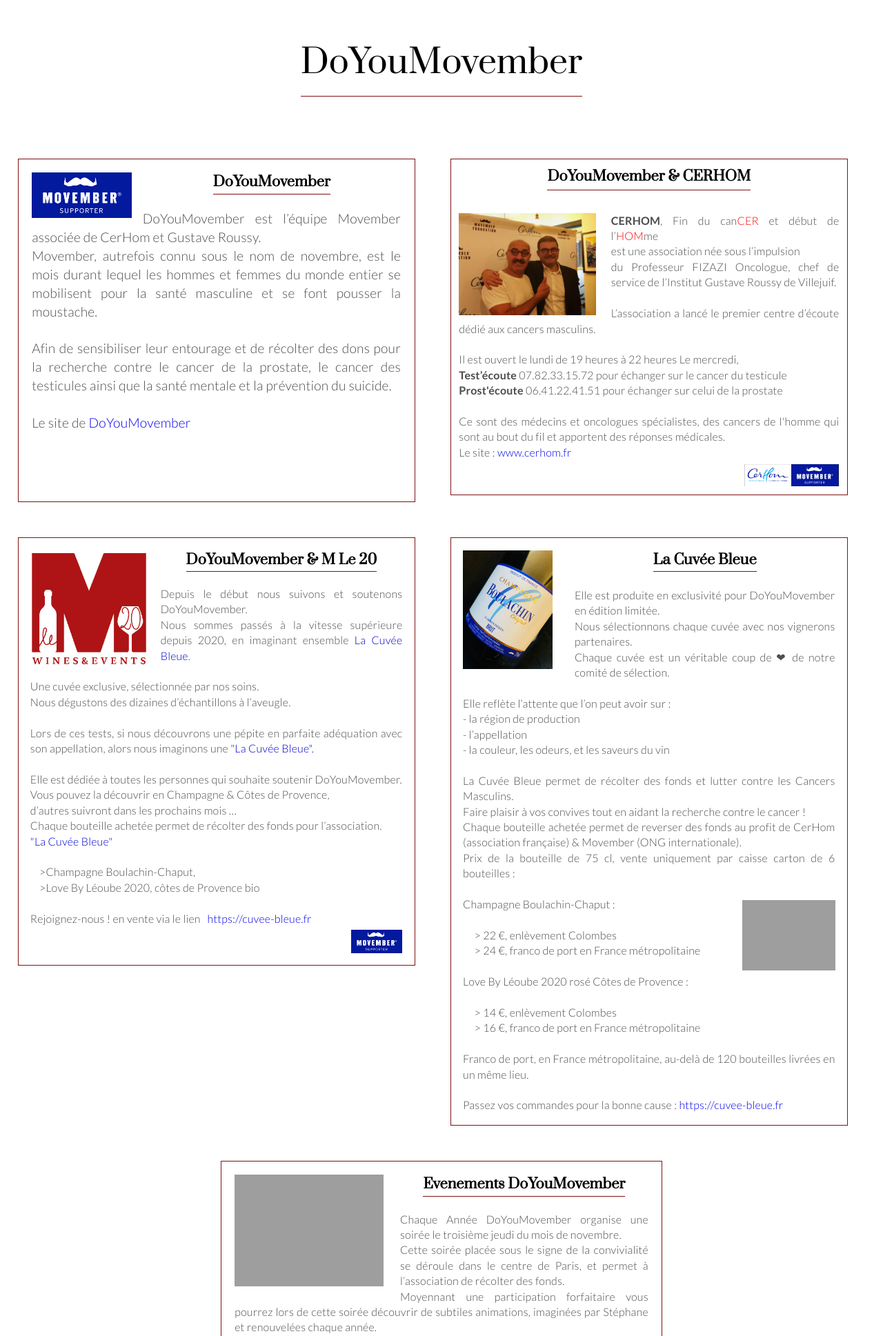
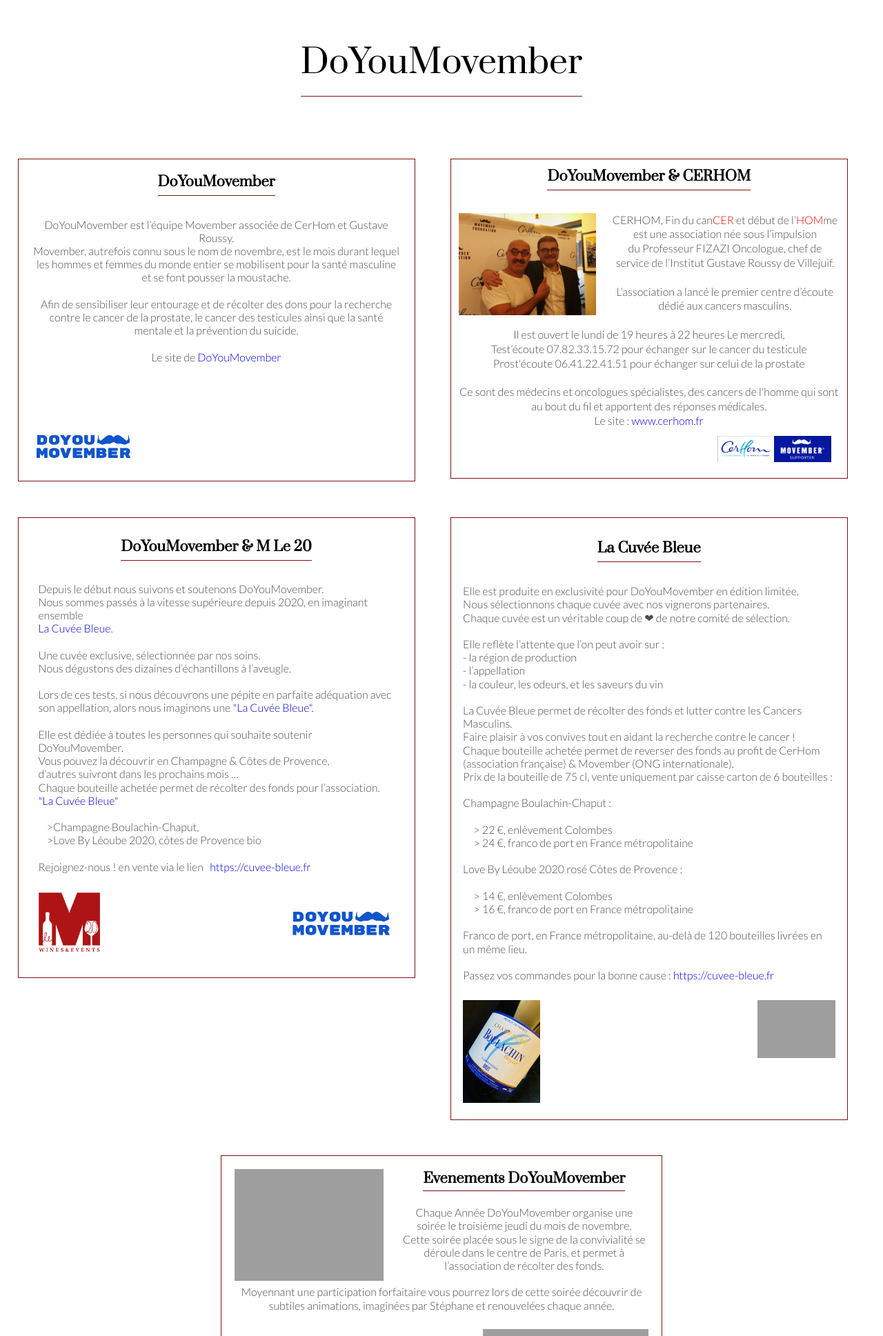
Before and after one commit to robLittiere/Mle20, a PHP site: page /public/Partenariat/movember/movember.php in a window 1280 px wide. Shown: the part 316-2253 px from the top of the page at 69% size. Run offline with PHP 8.4, Linux system fonts and the light colour scheme; some libraries are stand-ins or nearby versions; some web fonts are replaced; grey boxes are pictures that could not be loaded.

Commit message:
modifcation doyoumovember

```diff
--- a/public/Partenariat/movember/css/movember.css
+++ b/public/Partenariat/movember/css/movember.css
@@ -29,11 +29,12 @@ background-color: white;
   max-width: 45%;
 }
 .logomovember{
+  padding-top: 7%;
   float: left;
-  width: 30%;
+  width: 35%;
 }
 .logomovember img{
-  width: 90%;
+  width: 80%;
 }
 .block_logoMov{
   display: flex;
@@ -42,12 +43,11 @@ background-color: white;
   padding: 3.4%;
 }
 .descript_logoMov p{
-  text-align: justify;
+  text-align: center;
   font-family: 'Lato';
   color: rgb(78, 76, 76);
-  font-size: 1.2em;
-  letter-spacing: 0.2px;
-  line-height: 1.4em;
+  font-size: 1em;
+  line-height: 1.2em;
 }
 /*div CerHom X DoYouMovember*/
 .content_cerhom{
@@ -66,36 +66,12 @@ background-color: white;
   width: 90%;
 }
 
-.logomov{
+.logoCerhom{
   float: right;
-  padding-top: 1%;
+  padding: 2%;
   display: flex;
   justify-content: flex-end;
-  max-width: 25%;
-}
-
-.logomov img{
-  width: 55%;
-}
-
-.bottleléoube{
-  float: right;
-  padding-top: 1%;
-  display: flex;
-  justify-content: flex-end;
-  max-width: 25%;
-}
-
-.bottleléoube img{
-  width: 100%;
-}
-
-.logoCerhom{
-  float: right;
-  padding-top: 1%;
-  display: flex;
-  justify-content: flex-end;
-  max-width: 25%;
+  max-width: 30%;
 }
 .logoCerhom img{
   width: 100%;
@@ -107,12 +83,11 @@ background-color: white;
   padding: 2%;
 }
 .descript_cerhom p{
-  text-align: justify;
+  text-align: center;
   font-family: 'Lato';
   color: rgb(78, 76, 76);
   font-size: 1em;
-  letter-spacing: 0.2px;
-  line-height: 1.4em;
+  line-height: 1.3em;
 }
 /*div MLe20 X DoYouMovember*/
 .content_mle20{
@@ -120,25 +95,35 @@ background-color: white;
   max-width: 45%;
 }
 .logoMle20{
+  padding-top: 5%;
   float: left;
-  max-width: 35%;
+  max-width: 25%;
 }
 .logoMle20 img{
-  width: 90%;
+  width: 70%;
 }
 .block_mle20{
   display: flex;
   justify-content: center;
   border: 1px solid rgb(124, 19, 19);
-  padding: 3%;
+  padding: 5%;
 }
 .descript_mle20 p{
-  text-align: justify;
   font-family: 'Lato';
   color: rgb(78, 76, 76);
   font-size: 1em;
-  letter-spacing: 0.2px;
-  line-height: 1.4em;
+  line-height: 1.2em;
+}
+.logomov{
+  float: right;
+  padding-top: 9%;
+  display: flex;
+  justify-content: flex-end;
+  max-width: 30%;
+}
+
+.logomov img{
+  width: 100%;
 }
 /*div Bottle*/
 .content_bottle{
@@ -147,10 +132,11 @@ background-color: white;
 }
 .bottle_picture{
   float: left;
-  max-width: 30%;
+  max-width: 25%;
+  padding-top: 5%;
 }
 .bottle_picture img{
-  width: 80%;
+  width: 83%;
 }
 .block_bottle{
   display: flex;
@@ -159,12 +145,21 @@ background-color: white;
   padding: 3%;
 }
 .descript_bottle p{
-  text-align: justify;
   font-family: 'Lato';
   color: rgb(78, 76, 76);
   font-size: 1em;
-  letter-spacing: 0.2px;
-  line-height: 1.4em;
+  line-height: 1.2em;
+}
+.bottleléoube{
+  float: right;
+  padding-top: 5%;
+  display: flex;
+  justify-content: flex-end;
+  max-width: 26%;
+}
+
+.bottleléoube img{
+  width: 80%;
 }
 /*div Evenements DoYouMovember*/
 .content_event{
@@ -196,10 +191,39 @@ background-color: white;
   padding: 3%;
 }
 .descript_event p{
-  text-align: justify;
+  text-align: center;
   font-family: 'Lato';
   color: rgb(78, 76, 76);
   font-size: 1em;
-  letter-spacing: 0.2px;
-  line-height: 1.4em;
+  line-height: 1.2em;
 }
+
+.descript_event::first-letter {
+  color: rgb(0, 0, 0);
+  font-family: cursive;
+  font-size: 400%;
+}
+
+.descript_cerhom::first-letter {
+  color: rgb(0, 0, 0);
+  font-family: cursive;
+  font-size: 400%;
+}
+
+.descript_bottle::first-letter {
+  color: rgb(0, 0, 0);
+  font-family: cursive;
+  font-size: 400%;
+}
+
+.descript_logoMov::first-letter {
+  color: rgb(0, 0, 0);
+  font-family: cursive;
+  font-size: 400%;
+}
+
+.descript_mle20::first-letter {
+  color: rgb(0, 0, 0);
+  font-family: cursive;
+  font-size: 400%;
+}
--- a/public/Partenariat/movember/css/movembertitle.css
+++ b/public/Partenariat/movember/css/movembertitle.css
@@ -72,6 +72,7 @@
     border-bottom: 1px solid rgb(124, 19, 19);
   }
   .movember__baseline_bottle h2{
+    padding-top: 9%;
     font-size: 20px;
     color: black;
   }
--- a/public/Partenariat/movember/movember.php
+++ b/public/Partenariat/movember/movember.php
@@ -61,10 +61,6 @@
                 <div class="block_logoMov">
 
                     <div class="descript_logoMov">
-                        <div class="logomovember">
-                            <img src="../../assets/MovemberLogo.png" alt="logoMovember">
-                        </div>
-
                         <div class="movember__container_logoMov">
                             <div class="movember__baseline_logoMov">
                                 <h2>DoYouMovember</h2>
@@ -82,6 +78,10 @@
                             <br><br>
                             <br><br>
                         </p>
+                        <div class="logomovember">
+                            <img src="../../assets/logoDoyoumovember.png" alt="logoMovember">
+                        </div>
+
                     </div>
                 </div>
             </div>
@@ -101,22 +101,17 @@
                             <img src="../../assets/Steph & Bruno 1.JPG" alt="Steph & Bruno">
                         </div>
 
-
-                        <div class="cerhomCenter">
                             <P>
-                                <b>CERHOM</b>, Fin du can<font color='red'>CER</font> et début de l’<font color='red'>HOM</font>me <br>est une association née sous l’impulsion<br> du Professeur FIZAZI Oncologue,
+                                CERHOM, Fin du can<font color='red'>CER</font> et début de l’<font color='red'>HOM</font>me <br>est une association née sous l’impulsion<br> du Professeur FIZAZI Oncologue,
                                 chef de service de l’Institut Gustave Roussy de Villejuif.<br><br>
-                            </P>
-                            <p>
                                 L’association a lancé le premier centre d’écoute dédié aux cancers masculins.<br><br>
                                 Il est ouvert le lundi de 19 heures à 22 heures Le mercredi,<br>
-                                <b>Test’écoute</b>  07.82.33.15.72 pour échanger sur le cancer du testicule<br>
-                                <b>Prost'écoute</b> 06.41.22.41.51 pour échanger sur celui de la prostate<br><br>
+                                Test’écoute 07.82.33.15.72 pour échanger sur le cancer du testicule<br>
+                                Prost'écoute 06.41.22.41.51 pour échanger sur celui de la prostate<br><br>
 
                                 Ce sont des médecins et oncologues spécialistes, des cancers de l'homme qui sont au bout du fil et apportent des réponses médicales.<br>
                                 Le site : <a href="http://cerhom.fr/">www.cerhom.fr</a>
                             </p>
-                        </div>
 
                         <div class="logoCerhom">
                             <img src="../../assets/logo CERHOM X MOVEMBER.png"  alt="logocerhom movember">
@@ -129,17 +124,16 @@
             <div class="content_mle20">
                 <div class="block_mle20">
                     <div class="descript_mle20">
-                        <div class="logoMle20">
-                            <img src="../../assets/LogoMle20.png" alt="Logo Mle20">
-                        </div>
+
                         <div class="movember__container_mle20">
                             <div class="movember__baseline_mle20">
                                 <h2>DoYouMovember & M Le 20</h2>
                             </div>
                         </div>
+
                         <p>
                             Depuis le début nous suivons et soutenons DoYouMovember.<br>Nous sommes passés à la vitesse
-                            supérieure depuis 2020, en imaginant ensemble <font color='#0000CD'>La Cuvée Bleue</font>.<br><br>
+                            supérieure depuis 2020, en imaginant ensemble<br> <font color='#0000CD'>La Cuvée Bleue</font>.<br><br>
                             Une cuvée exclusive, sélectionnée par nos soins.<br> Nous dégustons des dizaines d’échantillons à l’aveugle.<br><br>
                             Lors de ces tests, si nous découvrons une pépite en parfaite adéquation avec son appellation, alors nous imaginons une <font color='#0000CD'>"La Cuvée Bleue".</font><br><br>
                             Elle est dédiée à toutes les personnes qui souhaite soutenir DoYouMovember.<br>
@@ -152,8 +146,13 @@
                             Rejoignez-nous ! en vente via le lien &nbsp <font color='#0000CD'> <a href="https://cuvee-bleue.fr">https://cuvee-bleue.fr</a></font>
                         </p>
 
+                        <div class="logoMle20">
+                                <img src="../../assets/LogoMle20.png" alt="Logo Mle20">
+                        </div>
+
+
                         <div class="logomov">
-                            <img src="../../assets/MovemberLogo.png"  alt="logo movember">
+                            <img src="../../assets/logoDoyoumovember.png"  alt="logo movember">
                         </div>
                     </div>
                 </div>
@@ -163,14 +162,12 @@
 
                 <div class="block_bottle">
                     <div class="descript_bottle">
-                        <div class="bottle_picture">
-                            <img src="../../assets/IMG_Boulachin DYMovember.jpg" alt="Bouteille DoYouMovember">
-                        </div>
                         <div class="movember__container_bottle">
                             <div class="movember__baseline_bottle">
                                 <h2>La Cuvée Bleue</h2>
                             </div>
                         </div>
+
                         <p>
                         Elle est produite en exclusivité pour DoYouMovember en édition limitée.<br>
                         Nous sélectionnons chaque cuvée avec nos vignerons partenaires.<br>
@@ -183,13 +180,6 @@
                         Faire plaisir à vos convives tout en aidant la recherche contre le cancer !<br>
                         Chaque bouteille achetée permet de reverser des fonds au profit de CerHom (association française) & Movember (ONG internationale).<br>
                         Prix de la bouteille de 75 cl, vente uniquement par caisse carton de 6 bouteilles :<br><br>
-                        </p>
-
-                        <div class="bottleléoube">
-                            <img src="../../assets/léoube.jpg"  alt="bottle leoube">
-                        </div>
-
-                        <p>
                         Champagne Boulachin-Chaput :<br><br>
                         &nbsp&nbsp&nbsp&nbsp > 22 €, enlèvement Colombes<br>
                         &nbsp&nbsp&nbsp&nbsp > 24 €, franco de port en France métropolitaine<br><br>
@@ -199,6 +189,14 @@
 
                         Franco de port, en France métropolitaine, au-delà de 120 bouteilles livrées en un même lieu.<br><br> Passez vos commandes pour la bonne cause : <font color='#0000CD'> <a href="https://cuvee-bleue.fr">https://cuvee-bleue.fr</a></font>
                         </p>
+
+                        <div class="bottle_picture">
+                            <img src="../../assets/IMG_Boulachin DYMovember.jpg" alt="Bouteille DoYouMovember">
+                        </div>
+                        <div class="bottleléoube">
+                            <img src="../../assets/léoube.jpg"  alt="bottle leoube">
+                        </div>
+
                     </div>
                 </div>
             </div>
@@ -216,7 +214,7 @@
                     </div>
                     <p>
                         Chaque Année DoYouMovember organise une soirée le troisième jeudi du mois de novembre.<br>
-                        Cette soirée placée sous le signe de la convivialité se déroule dans le centre de Paris, et permet à l’association de récolter des fonds.<br>
+                        Cette soirée placée sous le signe de la convivialité se déroule dans le centre de Paris, et permet à l’association de récolter des fonds.<br><br>
                         Moyennant une participation forfaitaire vous pourrez lors de cette soirée découvrir de subtiles animations, imaginées par Stéphane et renouvelées chaque année.<br><br>
                     </p>
                     <div class="SD_picture">
```
Also changed, not shown: public/assets/MovemberLogo.png (deleted), public/assets/logoDoyoumovember.png (added).
